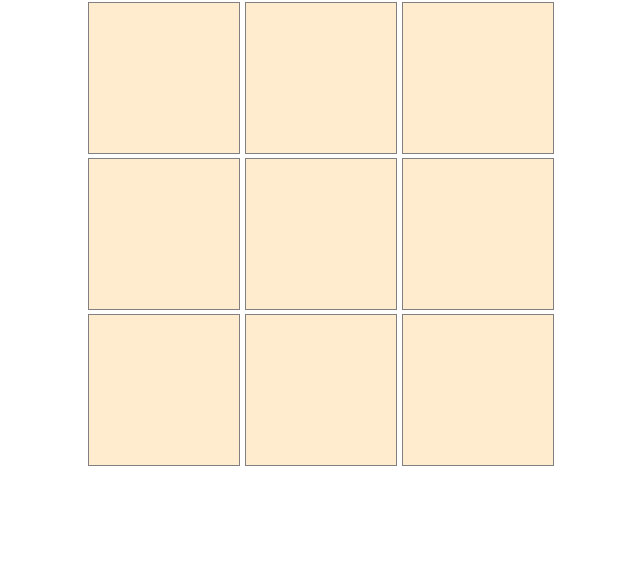
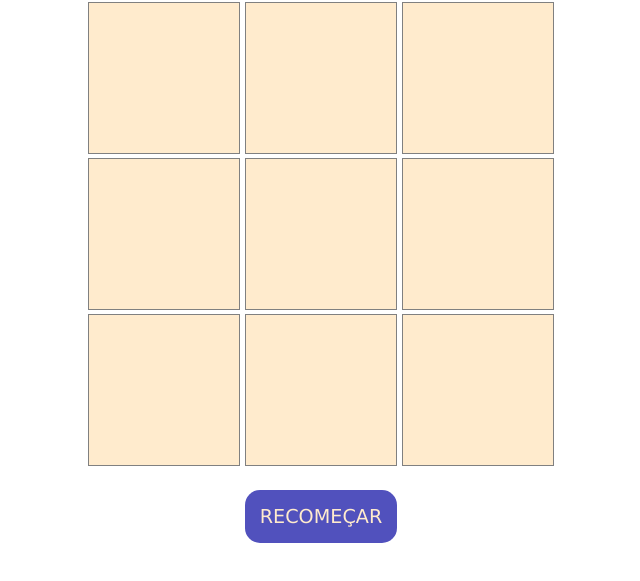
Before and after one commit to WellingtonFujiwara/Jogo-da-Velha, a plain HTML site: page index.html in a window 1280 px wide. Shown: the part 79-660 px from the top of the page, without its empty margins (319-959 px from the left). Drawn offline with Linux system fonts and the light colour scheme.

Commit message:
botão recomeçar

```diff
--- a/index.html
+++ b/index.html
@@ -32,6 +32,8 @@
 
     </main>
 
+    <button onclick="restart()">RECOMEÇAR</button>
+
     <script src="./scripts/game.js"></script>
     <script src="./scripts/interface.js"></script>
 </body>
--- a/scripts/interface.js
+++ b/scripts/interface.js
@@ -32,8 +32,20 @@ function updateSquares() {
         let symbol = board[position]
 
         if (symbol != '') {
-            square.innerHTML = `<div class=${symbol}></div>`
+            square.innerHTML = `<div class=${symbol}></div>`;
         }
 
     })
 }
+
+function restart() {
+    board = ["", "", "", "", "", "", "", "", ""];
+    playerTime = 0;
+    gameOver = false;
+
+    let squares = document.querySelectorAll('.square');
+
+    squares.forEach((square) => {
+        square.innerHTML = "";
+    })
+}
--- a/style.css
+++ b/style.css
@@ -45,3 +45,11 @@ button {
     margin-top: 20px;
     font-size: larger;
 }
+
+button{
+    padding: 15px;
+    border-radius: 15px;
+    border: none;
+    background-color: rgb(81, 81, 189);
+    color: blanchedalmond;
+}
```
